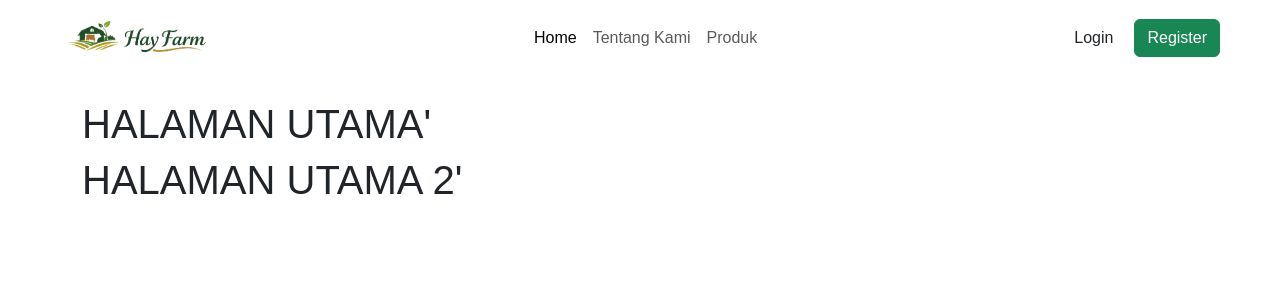
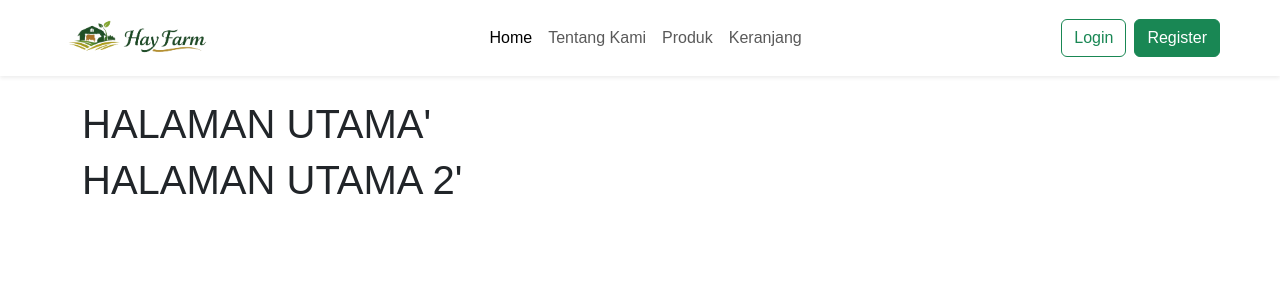
Before and after one commit to bgnrstudents/HayFarm, a PHP site: page / in a window 1280 px wide. Shown: the top 300 px of the page. Run offline with PHP 8.4, Linux system fonts and the light colour scheme.

Commit message:
update navbar

```diff
--- a/components/navbar.php
+++ b/components/navbar.php
@@ -1,29 +1,56 @@
-<nav class="navbar navbar-expand-lg px-5">
-    <div class="container-fluid d-flex justify-content-between align-items-center">
+<nav class="navbar navbar-expand-lg bg-white shadow-sm px-5">
+
+  <div class="container-fluid">
+
     <!-- LOGO -->
     <a class="navbar-brand" href="#">
       <img src="public/images/logo/logo1.png" style="height:50px;">
     </a>
-        <button class="navbar-toggler" type="button" data-bs-toggle="collapse" data-bs-target="#navbarSupportedContent" aria-controls="navbarSupportedContent" aria-expanded="false" aria-label="Toggle navigation">
+
+    <!-- HAMBURGER MOBILE -->
+    <button class="navbar-toggler" type="button" data-bs-toggle="collapse" data-bs-target="#navbarNav">
       <span class="navbar-toggler-icon"></span>
     </button>
+
+    <!-- NAVBAR CONTENT -->
+    <div class="collapse navbar-collapse justify-content-between" id="navbarNav">
+
       <!-- MENU -->
-        <div class="collapse navbar-collapse justify-content-center" id="navbarSupportedContent">
       <ul class="navbar-nav mx-auto">
+
         <li class="nav-item">
-                    <a class="nav-link active" aria-current="page" href="#">Home</a>
+          <a class="nav-link active" href="/index.php">Home</a>
         </li>
+
         <li class="nav-item">
-                    <a class="nav-link" href="#">Tentang Kami</a>
+          <a class="nav-link" href="/pages/user/tentang_kami.php">Tentang Kami</a>
         </li>
+
         <li class="nav-item">
-                    <a class="nav-link" href="#">Produk</a>
+          <a class="nav-link" href="/pages/user/produk.php">Produk</a>
         </li>
+
+        <li class="nav-item">
+          <a class="nav-link" href="/pages/user/keranjang.php">Keranjang</a>
+        </li>
+
       </ul>
-            <div class="d-lg-flex d-block gap-2">
-                <button class="btn ">Login</button>
-                <button class="btn btn-success">Register</button>
+
+      <!-- BUTTON -->
+      <div class="d-flex gap-2">
+
+        <a href="/login.php" class="btn btn-outline-success">
+          Login
+        </a>
+
+        <a href="/register.php" class="btn btn-success">
+          Register
+        </a>
+
       </div>
+
     </div>
+
   </div>
+
 </nav>
```
Lines whose indentation alone changed are shown as unchanged.
